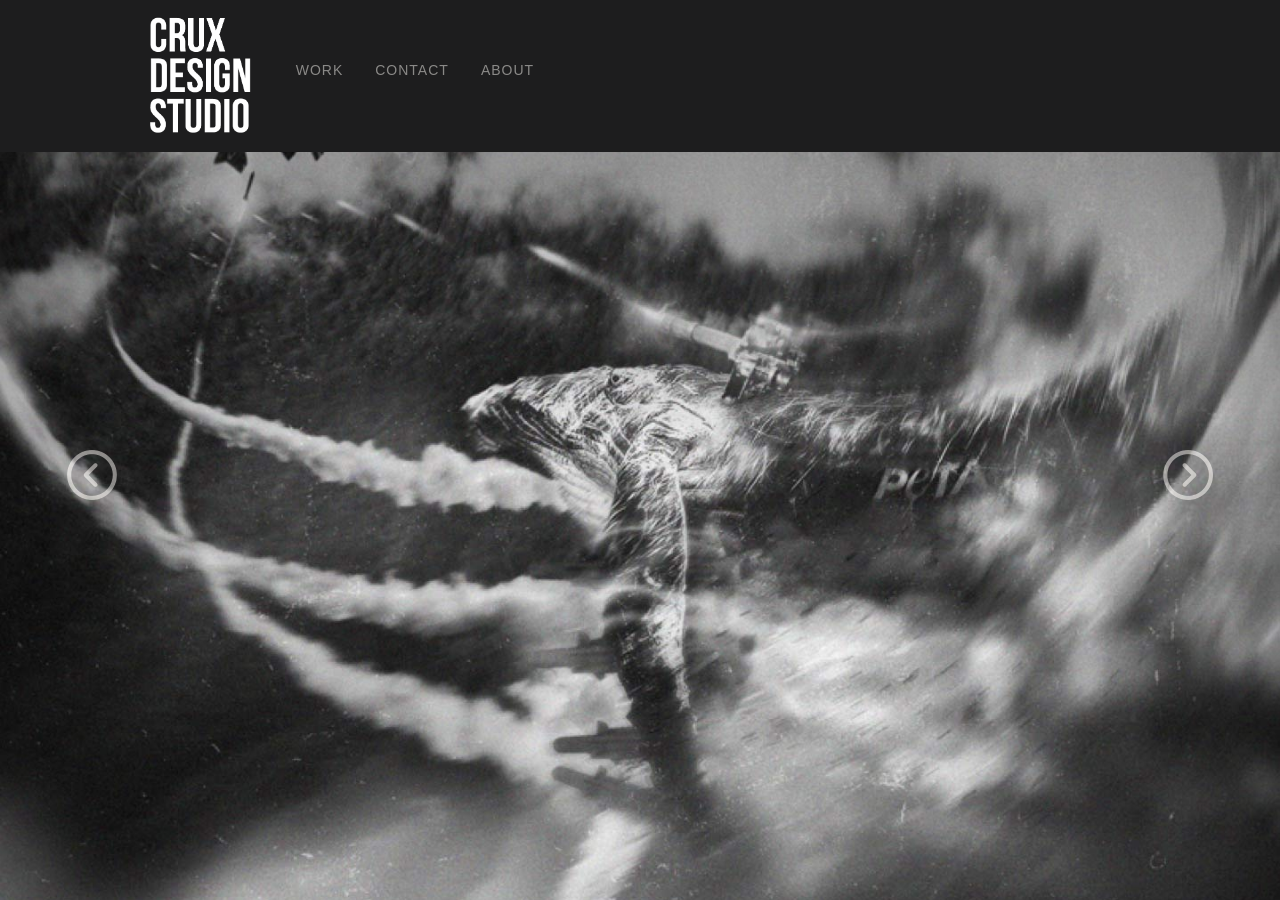
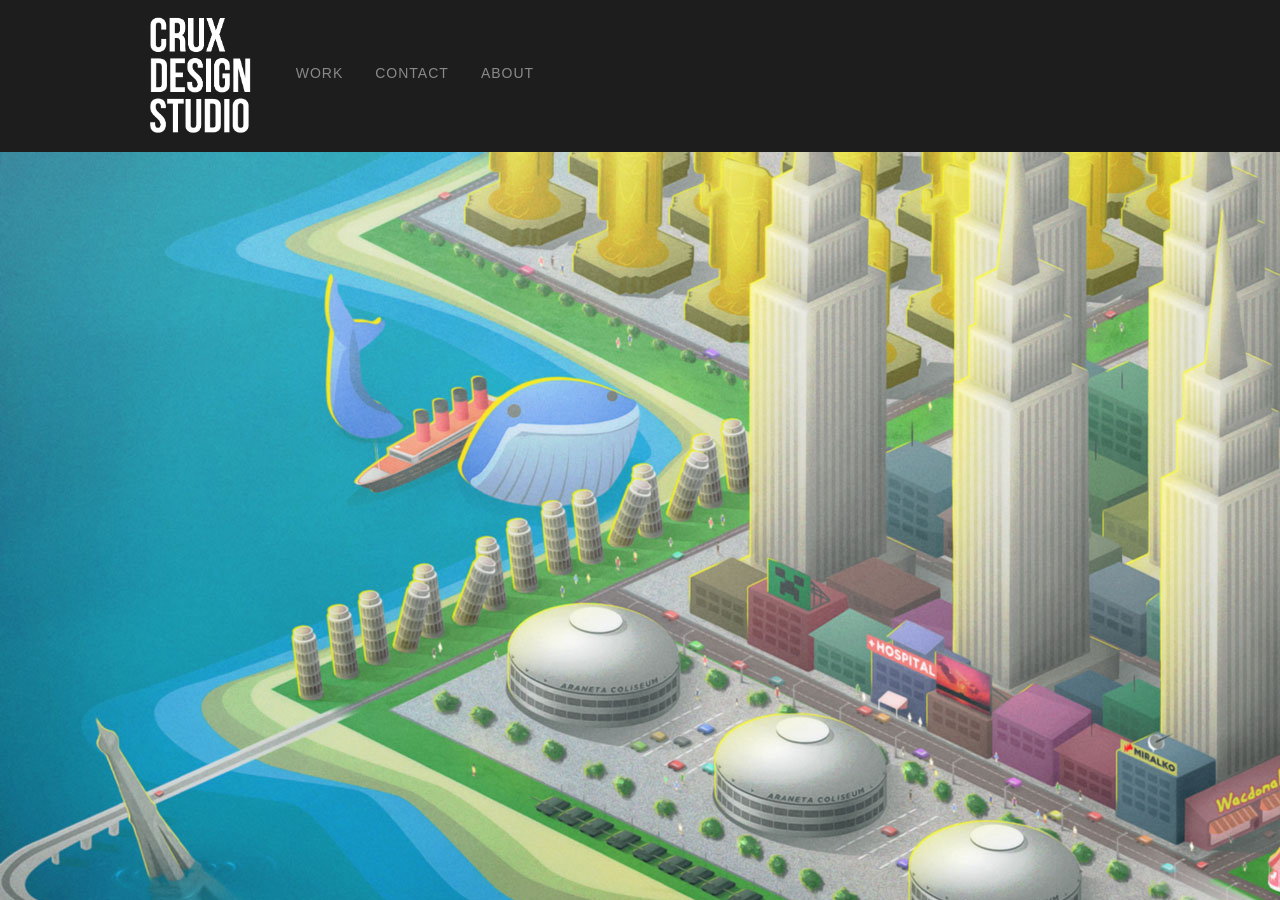
Before and after one commit to cruxph/cruxph.github.io, a Jekyll site: the page built from index.html, in a window 1280 px wide and 900 px high. Built offline with Jekyll 4.4.1, drawn with Linux system fonts in a browser that asks for light colours.

Commit message:
redesign carousel to fixed cover image

```diff
--- a/_includes/front/carousel.html
+++ /dev/null
@@ -1,28 +0,0 @@
-<div id="home" class="carousel slide" data-interval="" data-stellar-ratio="1">
-    <div class="carousel-inner">
-        {% for item in site.data.carousel_contents %}
-            <div class="item {% if forloop.first %} active{% endif %}">
-                {% case item.type %}
-                    {% when 'image' %}
-                        <img src="{{ item.content }}"/>
-                    {% when 'youtube-video' %}
-                        <div class="video-container">
-                            <iframe class="video-content" id="{{ item.slug }}"
-                                src="{{ item.content }}?enablejsapi=1&loop=1&controls=0&rel=0&info=0"
-                                width="100%" height="100%"></iframe>
-                        </div>
-                {% endcase %}
-            </div>
-        {% endfor %}
-        <div class="gradient-overlay">
-        </div>
-        <a class="left carousel-control" href=".carousel" role="button" data-slide="prev">
-            <span aria-hidden="true"><img src="/img/leftArrow.png"/></span>
-            <span class="sr-only">Previous</span>
-        </a>
-        <a class="right carousel-control" href=".carousel" role="button" data-slide="next">
-            <span aria-hidden="true"><img src="/img/rightArrow.png"/></span>
-            <span class="sr-only">Next</span>
-        </a>
-    </div>
-</div>
--- /dev/null
+++ b/_includes/front/cover.html
@@ -0,0 +1,3 @@
+<div id="cover" data-stellar-ratio="1">
+
+</div>
--- a/_sass/_front.scss
+++ b/_sass/_front.scss
@@ -4,7 +4,7 @@
 
 #work{
     background:transparent;
-    height: calc(100vh + 100px);
+    height: calc(100vh + 30px);
     z-index: -2;
 }
 
@@ -96,21 +96,22 @@
         .navbar-left{
             ul.nav>li>a{
                 height: 152px;
-                padding: 60px 0 0;
+                padding: 63px 0 0;
                 margin: -8px 16px;
                 opacity: 0.5;
                 &:hover{
-                    border-bottom: solid 6px #F7F5F0;
+                    border-bottom: solid 3px #F7F5F0;
                     opacity: 1;
                 }
             }
         }
     }
     &.navbar-crux-default{
+        min-height: 30px;
         .navbar-header{
             .navbar-brand{
                 .nav-logo{
-                    height: 72px;
+                    height: 30px;
                     margin: -8px;
                 }
                 &.nav-scrolled{
@@ -121,8 +122,8 @@
         #nav-links {
             .navbar-left{
                 ul.nav>li>a{
-                    height: 72px;
-                    padding: 28px 0 0;
+                    height: 30px;
+                    padding: 5px 0 0;
                 }
             }
         }
@@ -140,6 +141,14 @@
 .nav > li > a:focus {
     text-decoration: none;
     background-color: transparent;
+}
+
+/* cover style */
+#cover {
+    background-image: url('/img/cover.jpg');
+    position: relative;
+    z-index: 3;
+    height: 100vh;
 }
 
 /* about style */
@@ -210,7 +219,7 @@
     text-align: center;
     position: fixed;
     z-index: 1;
-    top: 72px;
+    top: 30px;
     left: 0;
     right: 0;
     width: 100%;
--- a/index.html
+++ b/index.html
@@ -6,7 +6,7 @@
 og_type: website
 ---
 {% include front/nav.html %}
-{% include front/carousel.html %}
+{% include front/cover.html %}
 {% include front/work.html %}
 
 <div id="work"></div>
--- a/js/front.js
+++ b/js/front.js
@@ -2,7 +2,7 @@
   $(window).scroll(function(){
     var $brand = $('.navbar-brand');
     var $logo = $brand.find('.nav-logo');
-    var treshold = ($('.carousel-inner').outerHeight()-100);
+    var treshold = ($('#cover').outerHeight()-34);
     if ($(window).scrollTop() > treshold ) {
       if (!$brand.hasClass('nav-scrolled')){
 
@@ -36,7 +36,7 @@
   });
   $(document).on('click','#work-nav', function(event){
     event.preventDefault();
-    $('html, body').animate({scrollTop:($('.carousel-inner').outerHeight() - 72)}, 'slow');
+    $('html, body').animate({scrollTop:($('#cover').outerHeight() - 30)}, 'slow');
   });
   $(document).on('click','#contact-nav', function(event){
     event.preventDefault();
@@ -44,11 +44,11 @@
   });
   $(document).on('click','#home-nav', function(event){
     event.preventDefault();
-    $('html, body').animate({scrollTop:$('#home').position().top}, 'slow');
+    $('html, body').animate({scrollTop:$('#cover').position().top}, 'slow');
   });
 });
 
-//Load YouTube iframe API
+/*//Load YouTube iframe API
 var tag = document.createElement('script');
 tag.src = "https://www.youtube.com/iframe_api";
 var firstScriptTag = document.getElementsByTagName('script')[0];
@@ -63,9 +63,9 @@
       player: new YT.Player(video)
     });
   });
-}
+}*/
 
-$(document).ready(function(){
+/*$(document).ready(function(){
     function customPlayback(){
         $.each(ytVideos, function(index, video){
           if ($('#'+video.video_id).is(":in-viewport(200)")){
@@ -81,4 +81,4 @@
         customPlayback();
     });
 
-});
+});*/
```
Also changed, not shown: 2.jpg (added), _includes/front/proficiency.html (added), img/cover.jpg (added), 1 other file.
